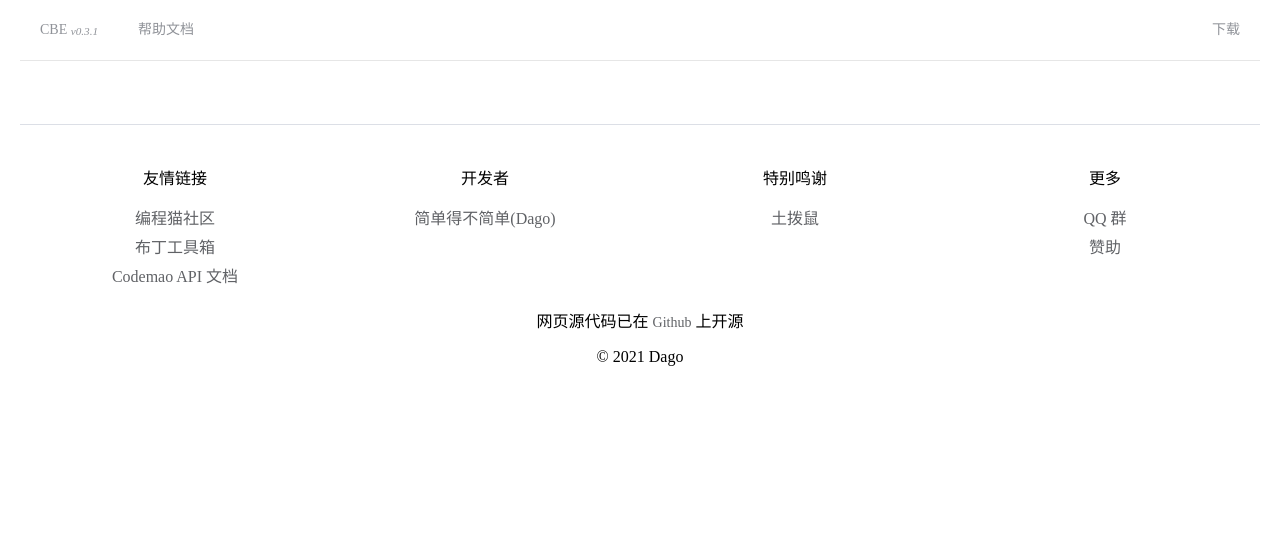
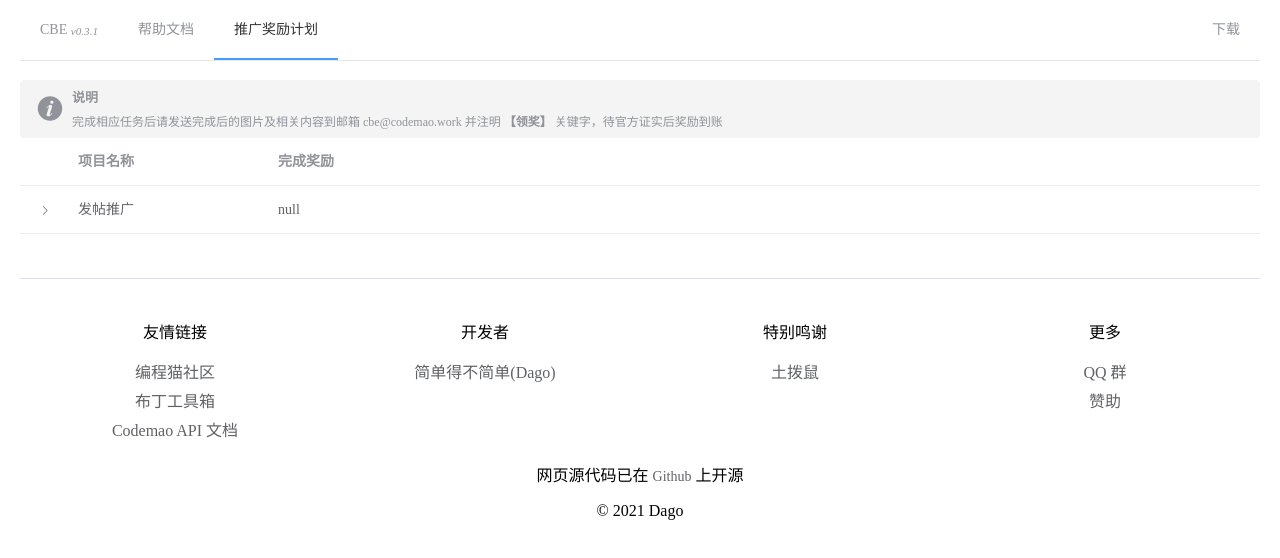
Before and after one commit to codemaoTeam/codemao-browse-enhanced-site, a Vue app: page /promote in a window 1280 px wide. Shown: the top 558 px of the page. Built offline with nearby package versions, Linux system fonts and the light colour scheme.

Commit message:
content(promote): 添加开发者奖励计划页面

```diff
--- a/src/components/PageHeader.vue
+++ b/src/components/PageHeader.vue
@@ -5,6 +5,7 @@
       <i style="font-size: 0.8em">{{ version }}</i>
     </el-menu-item>
     <el-menu-item index="/doc">帮助文档</el-menu-item>
+    <el-menu-item index="/promote">推广奖励计划</el-menu-item>
     <el-menu-item index="/download" style="float: right">
       下载
     </el-menu-item>
--- a/src/router/index.js
+++ b/src/router/index.js
@@ -3,6 +3,7 @@ import VueRouter from 'vue-router';
 import Home from '../views/Home.vue';
 import Doc from '../views/Doc.vue';
 import Download from '../views/Download.vue';
+import Promote from '../views/Promote.vue';
 
 Vue.use(VueRouter);
 
@@ -28,6 +29,14 @@ const routes = [
       title: '下载',
     },
   },
+  {
+    path: '/promote',
+    name: 'Promote',
+    component: Promote,
+    meta: {
+      title: '推广奖励计划',
+    },
+  },
 ];
 
 const router = new VueRouter({
--- /dev/null
+++ b/src/views/Promote.vue
@@ -0,0 +1,68 @@
+<template>
+  <div>
+    <el-alert title="说明" :closable="false" show-icon>
+      完成相应任务后请发送完成后的图片及相关内容到邮箱 cbe@codemao.work 并注明
+      <strong>【领奖】</strong>
+      关键字，待官方证实后奖励到账
+    </el-alert>
+    <el-table :data="promoteContent">
+      <el-table-column type="expand">
+        <template slot-scope="props">
+          <el-form label-position="left" inline class="table-expand">
+            <el-form-item label="项目名称">
+              <span>{{ props.row.project }}</span>
+            </el-form-item>
+            <el-form-item label="具体描述">
+              <span>{{ props.row.desc }}</span>
+            </el-form-item>
+            <el-form-item label="项目要求">
+              <span>{{ props.row.requirement }}</span>
+            </el-form-item>
+            <el-form-item label="完成奖励">
+              <span>{{ props.row.award }}</span>
+            </el-form-item>
+          </el-form>
+        </template>
+      </el-table-column>
+      <el-table-column
+        label="项目名称"
+        prop="project"
+        width="200"
+      ></el-table-column>
+      <el-table-column label="完成奖励" prop="award"></el-table-column>
+    </el-table>
+  </div>
+</template>
+
+<script>
+export default {
+  data() {
+    return {
+      promoteContent: [
+        {
+          project: '发帖推广',
+          desc: '在编程猫社区（必须）以及各大社交平台（可选）发帖推广CBE扩展',
+          requirement: '图文并茂，内容充实',
+          award: 'null',
+        },
+      ],
+    };
+  },
+};
+</script>
+
+<style>
+.table-expand {
+  font-size: 0;
+  margin: 0 57px;
+}
+.table-expand label {
+  width: 90px;
+  color: #99a9bf;
+}
+.table-expand .el-form-item {
+  margin-right: 0;
+  margin-bottom: 0;
+  width: 100%;
+}
+</style>
```
